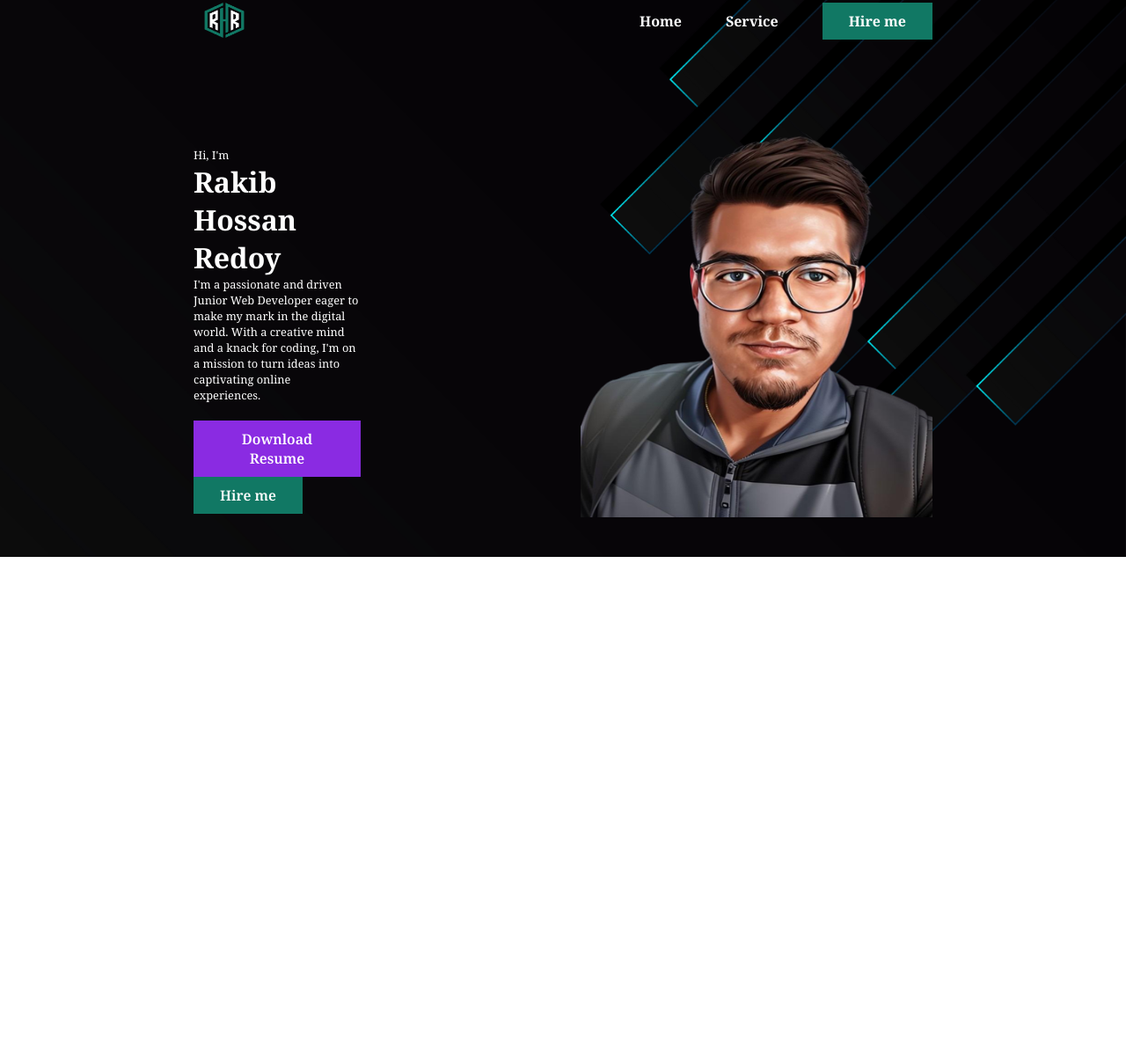
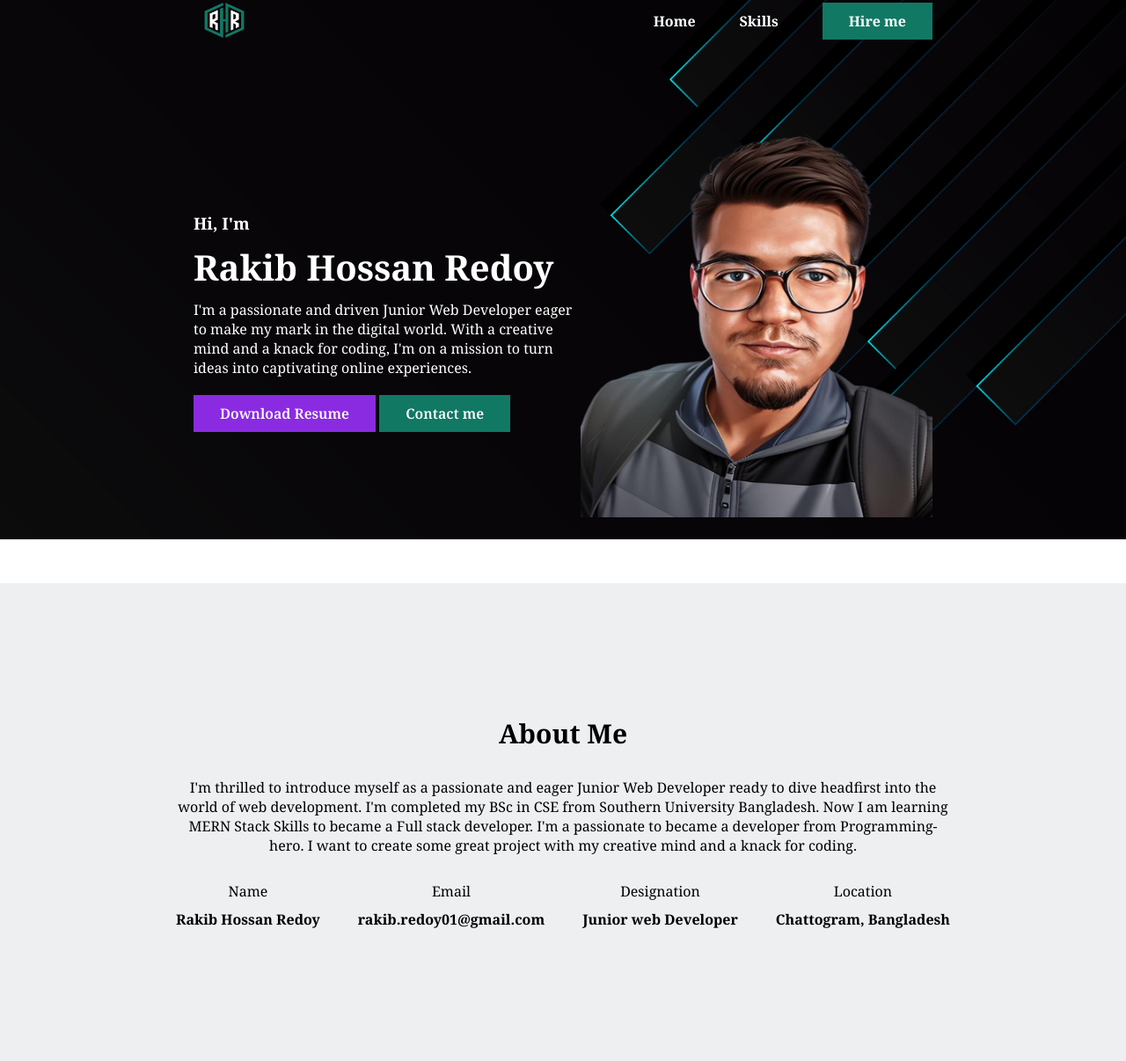
Before and after one commit to Rakib-Hossan/Basic_Portfolio, a plain HTML site: page index.html in a window 1280 px wide. Shown: the part 17-1223 px from the top of the page at 88% size. Before the commit the page ends 800 px from the top, so only its background shows below. Drawn offline with Linux system fonts and the light colour scheme; a web font is replaced by a local one.

Commit message:
about section completed

```diff
--- a/index.html
+++ b/index.html
@@ -21,7 +21,7 @@
             <section class="menu">
                 <ul>
                     <li>Home</li>
-                    <li>Service</li>
+                    <li>Skills</li>
                     <li class="hire_btn">Hire me</li>
                 </ul>
             </section>
@@ -31,19 +31,48 @@
         <!-- banner started-->
         <section class="banner">
             <div class="banner-text">
-                <p>Hi, I'm</p>
+                <h3>Hi, I'm</h3>
                 <h2>Rakib Hossan Redoy</h2>
                 <p>I'm a passionate and driven Junior Web Developer eager to make my mark in the digital world. With a creative mind and a knack for coding, I'm on a mission to turn ideas into captivating online experiences.</p>
                 <div class="header-btn">
                     <button class="cv-btn">Download Resume</button>
-                    <button class="hire_btn">Hire me</button>
+                    <button class="hire_btn">Contact me</button>
                 </div>
             </div>
+            <!-- banner image  -->
             <div class="banner-img">
                 <img src="images/img1.png" alt="my-picture">
             </div>
         </section>
         <!-- banner ended -->
     </header>
+    <!-- header ended  -->
+
+    <!-- main section started -->
+    <main>
+        <!-- about section -->
+        <section class="about-section">
+            <h2 class="section-title">About Me</h2>
+            <p class="section-description">I'm thrilled to introduce myself as a passionate and eager Junior Web Developer ready to dive headfirst into the world of web development. I'm completed my BSc in CSE from Southern University Bangladesh. Now I am learning MERN Stack Skills to became a Full stack developer. I'm a passionate to became a developer from Programming-hero. I want to create some great project with my creative mind and a knack for coding.</p>
+            <div class="my-info">
+                <div class="about-info">
+                    <p class="info-title">Name</p>
+                    <p class="info">Rakib Hossan Redoy</p>
+                </div>
+                <div class="about-info">
+                    <p class="info-title">Email</p>
+                    <p class="info">rakib.redoy01@gmail.com</p>
+                </div>
+                <div class="about-info">
+                    <p class="info-title">Designation</p>
+                    <p class="info">Junior web Developer</p>
+                </div>
+                <div class="about-info">
+                    <p class="info-title">Location</p>
+                    <p class="info">Chattogram, Bangladesh</p>
+                </div>
+            </div>
+        </section>
+    </main>
 </body>
 </html>
--- a/style.css
+++ b/style.css
@@ -2,12 +2,13 @@
     margin:0;
     padding:0;
     font-family: 'Noto Serif', serif;
-
 }
 header{
     background-image: url(./images/background2.jpg);
     background-size:cover;
     background-repeat: no-repeat;
+    max-width:1440px ;
+    margin:auto;
 
 }
 /* navbar style start */
@@ -61,8 +62,8 @@ nav{
 
 /* banner style start */
 .banner{
-    display: grid;
-    grid-template-columns: repeat(2,1fr);
+    display: flex;
+    justify-content: space-between;
     color:white;
     padding:20px;
     margin: 50px 200px;
@@ -70,10 +71,8 @@ nav{
 }
 /* banner text style */
 .banner-text h2{
-    font-size: 2.5vw;
-}
-.banner-text{
-    font-size: 1vw;
+    font-size: 40px;
+    margin:10px 0;
 }
 .header-btn{
     margin-top: 20px;
@@ -100,6 +99,35 @@ nav{
 .banner-img img{
     width: 400px;
     height:450px;
-    padding-left: 250px;
-    padding-bottom: 20px;
 }
+
+/* banner style ended */
+
+main{
+    max-width: 1440px;
+    margin: auto;
+}
+/* about section started */
+
+.about-section{
+    text-align: center;
+    padding:150px 200px;
+    background-color: #293f5315;
+}
+.section-title{
+    font-size: 30px;
+    margin-bottom: 30px;
+}
+.section-description{
+    margin-bottom: 30px;
+}
+.my-info{
+    display: flex;
+    align-items: center;
+    justify-content: space-between;
+    margin-top: 20px;
+}
+.info{
+    font-weight: 700;
+    margin-top: 10px;
+}
```
